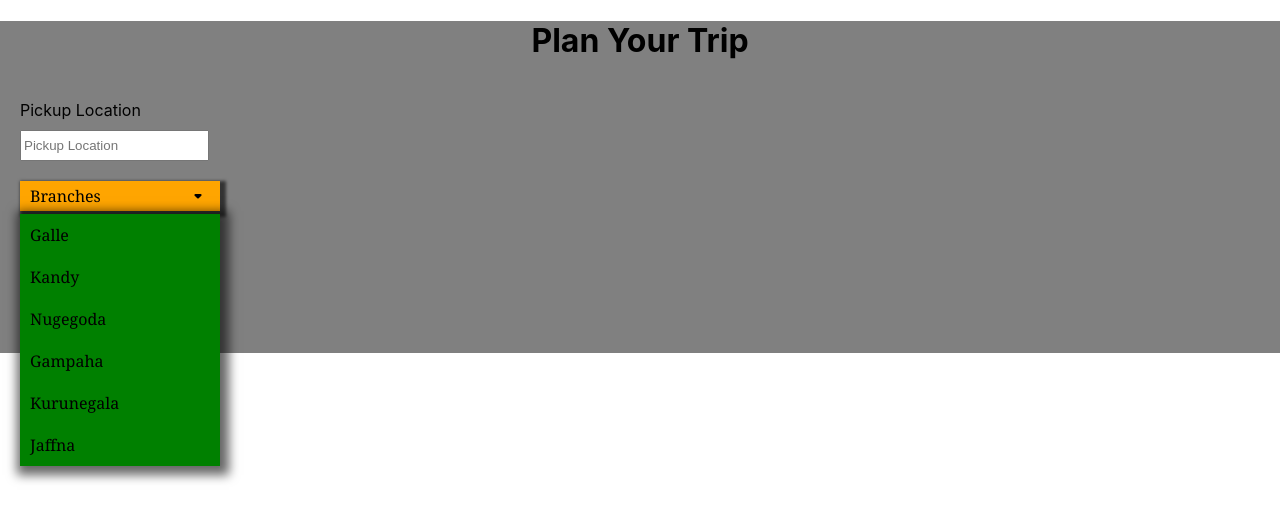
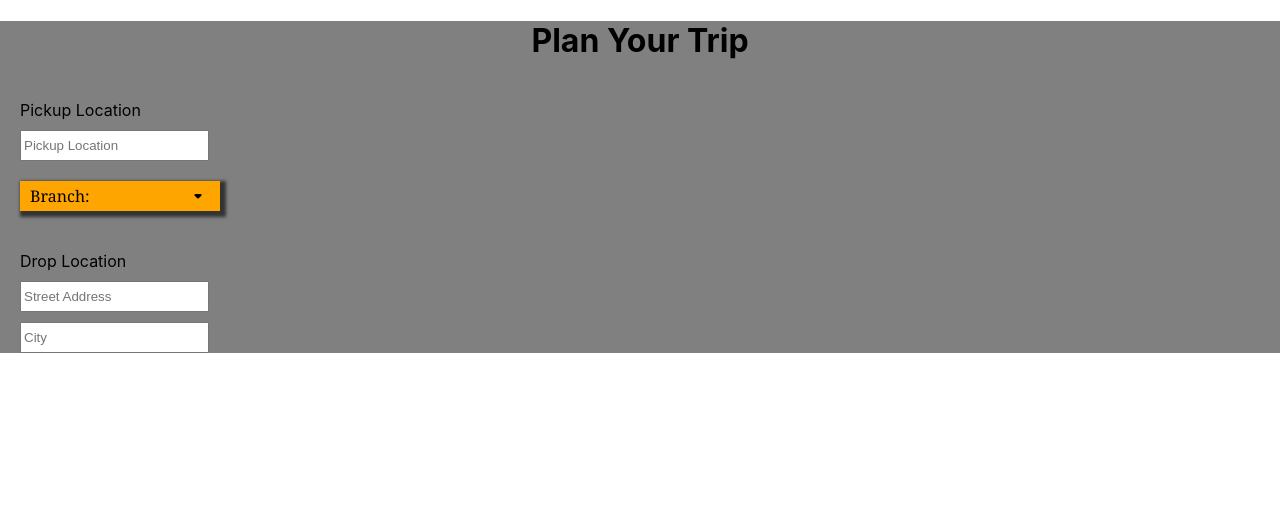
Before and after one commit to dvimukthi/cab-service-system, a React (Create React App) app: page /book in a window 1280 px wide. Shown: the top 520 px of the page. Built offline with nearby package versions, Linux system fonts and the light colour scheme; a web font is replaced by a local one.

Commit message:
Branch useState

```diff
--- a/src/Components/BookingComponent/BookingBody/BookingBody.js
+++ b/src/Components/BookingComponent/BookingBody/BookingBody.js
@@ -1,8 +1,10 @@
-import React from "react";
+import React, { useState } from "react";
 import "../BookingBody/BookingBody.css";
 import DropdownBranches from "./DropdownBranches";
 
 function BookingBody() {
+  const [selected, setSelected] = useState("");
+
   return (
     <div className="bookingBody__container">
       <h1>Plan Your Trip</h1>
@@ -21,7 +23,7 @@ function BookingBody() {
               }}
             />
           </div>
-          <DropdownBranches />
+          <DropdownBranches selected={selected} setSelected={setSelected} />
           <div className="BookingField">
             <label>Drop Location</label>
             <input
--- a/src/Components/BookingComponent/BookingBody/DropdownBranches.css
+++ b/src/Components/BookingComponent/BookingBody/DropdownBranches.css
@@ -1,6 +1,7 @@
 .dropdown__container {
     width: 200px;
     margin-top: 20px;
+    user-select: none;
     position: relative;
 }
 
--- a/src/Components/BookingComponent/BookingBody/DropdownBranches.js
+++ b/src/Components/BookingComponent/BookingBody/DropdownBranches.js
@@ -2,23 +2,38 @@ import React, { useState } from "react";
 import "./DropdownBranches.css";
 import ArrowDropDownRoundedIcon from "@mui/icons-material/ArrowDropDownRounded";
 
-function DropdownBranches() {
+function DropdownBranches({ selected, setSelected }) {
   const [isActive, setIsActive] = useState(false);
+  const options = [
+    "Galle",
+    "Kandy",
+    "Nugegoda",
+    "Gampaha",
+    "Kurunegala",
+    "Jaffna",
+  ];
 
   return (
     <div className="dropdown__container">
-      <div className="dropdown__btn">
-        Branches
+      <div className="dropdown__btn" onClick={(e) => setIsActive(!isActive)}>
+        Branch: {selected}
         <ArrowDropDownRoundedIcon />
       </div>
-      <div className="dropdown__content">
-        <div className="dropdown__item">Galle</div>
-        <div className="dropdown__item">Kandy</div>
-        <div className="dropdown__item">Nugegoda</div>
-        <div className="dropdown__item">Gampaha</div>
-        <div className="dropdown__item">Kurunegala</div>
-        <div className="dropdown__item">Jaffna</div>
-      </div>
+      {isActive && (
+        <div className="dropdown__content">
+          {options.map((option) => (
+            <div
+              onClick={(e) => {
+                setSelected(option);
+                setIsActive(false);
+              }}
+              className="dropdown__item"
+            >
+              {option}
+            </div>
+          ))}
+        </div>
+      )}
     </div>
   );
 }
```
